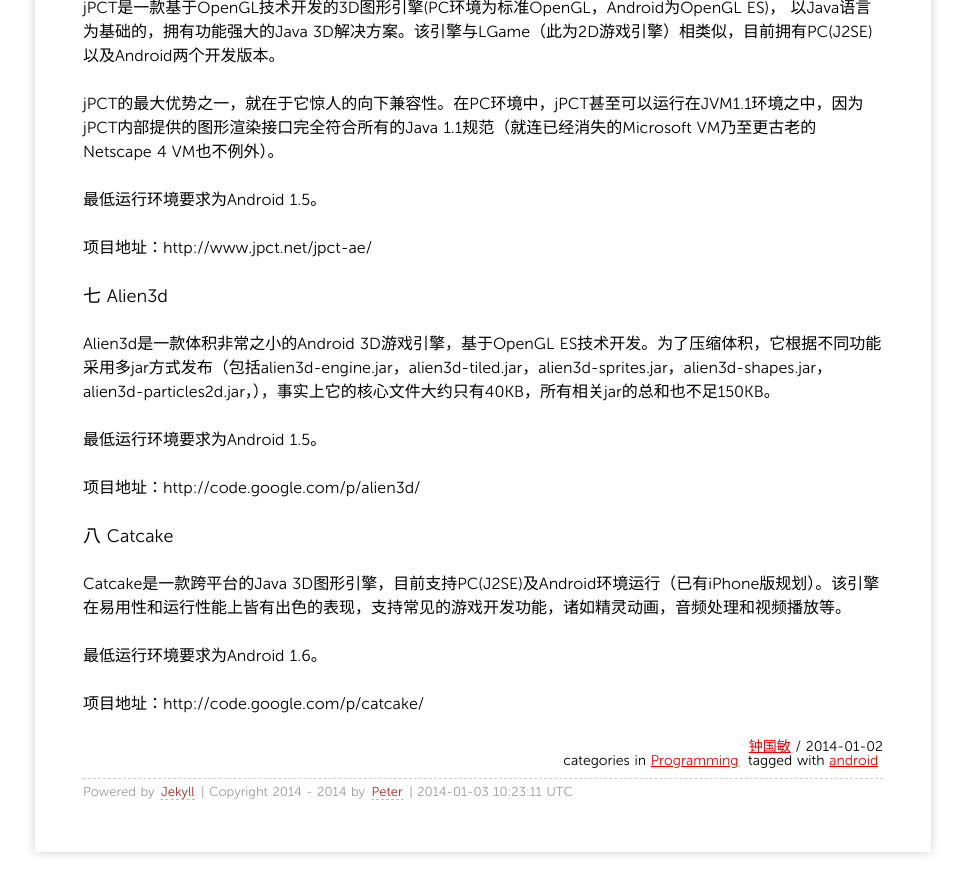
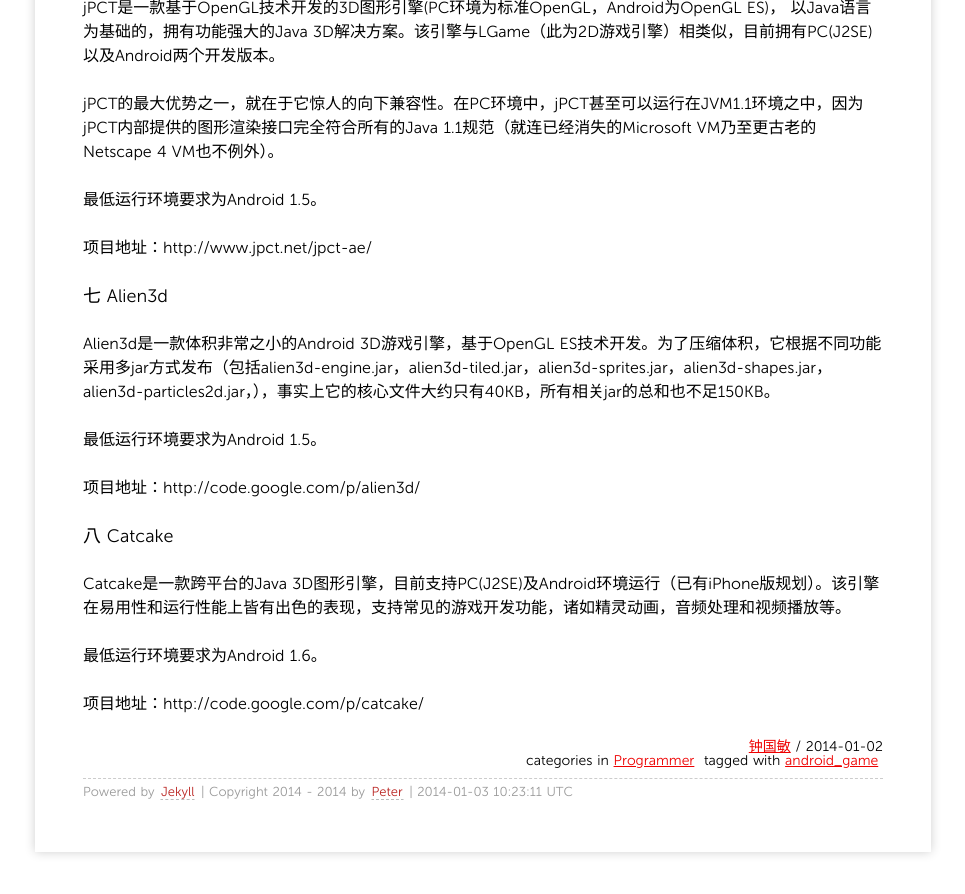
Before and after one commit to fengyr/blog, a Jekyll site: the page built from _posts/2014/2014-01-02-八款Android开源游戏引擎.md, in a window 1280 px wide and 900 px high, scrolled down 2010 px. Shown: the top 894 px of the window, without its empty margins (157-1122 px from the left). Built offline with Jekyll 4.4.1, drawn with Linux system fonts in a browser that asks for light colours; Markdown is read by kramdown in place of the engine named in the settings.

Commit message:
整理下第一篇博客

```diff
--- a/_posts/2014/2014-01-02-hello-world.md
+++ b/_posts/2014/2014-01-02-八款Android开源游戏引擎.md
@@ -2,9 +2,9 @@
 layout: post
 title: 八款Android开源游戏引擎
 categories:
-- Programming
+- Programmer
 tags:
-- android
+- android_game
 ---
 
 ###前言
```
